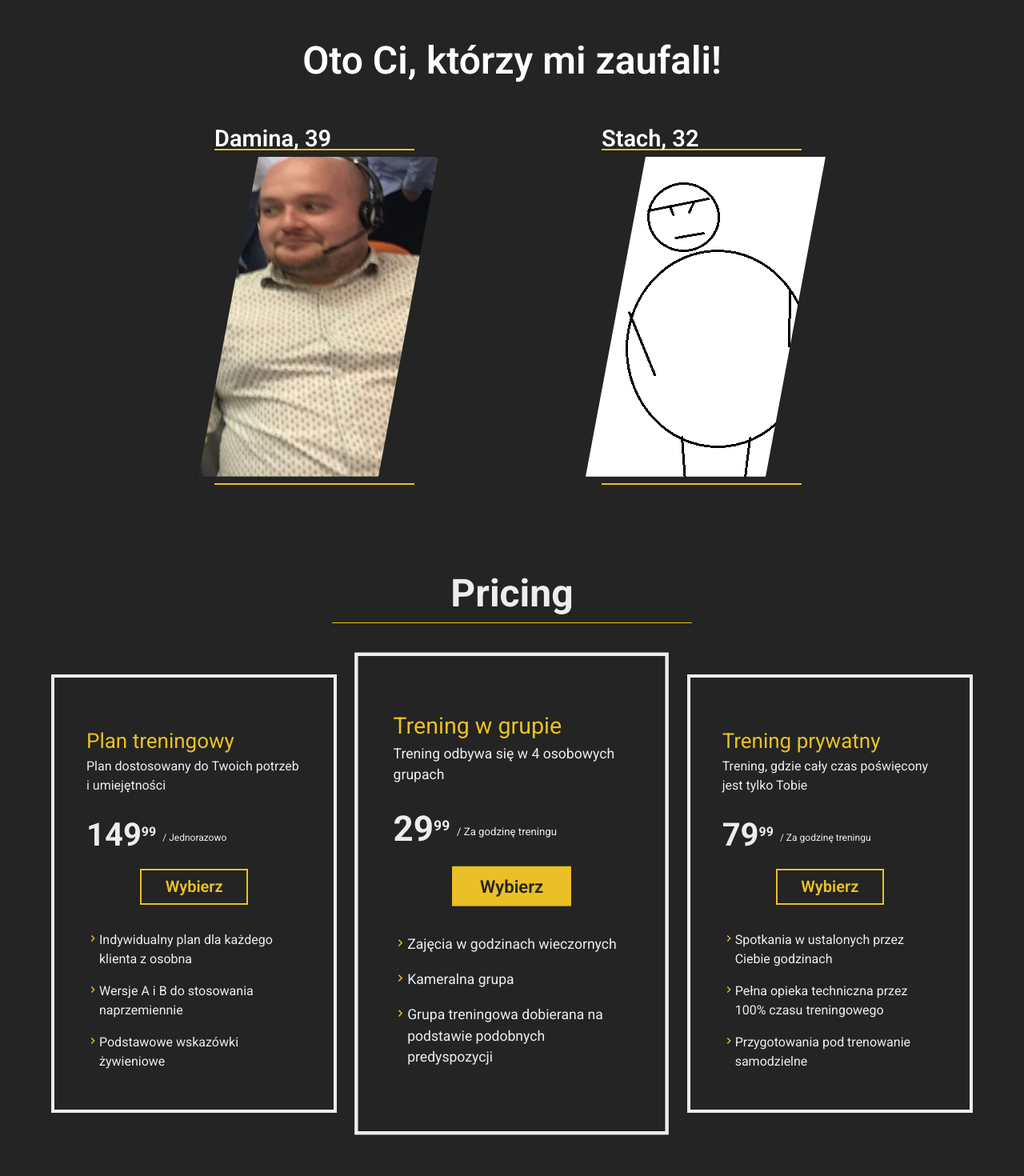
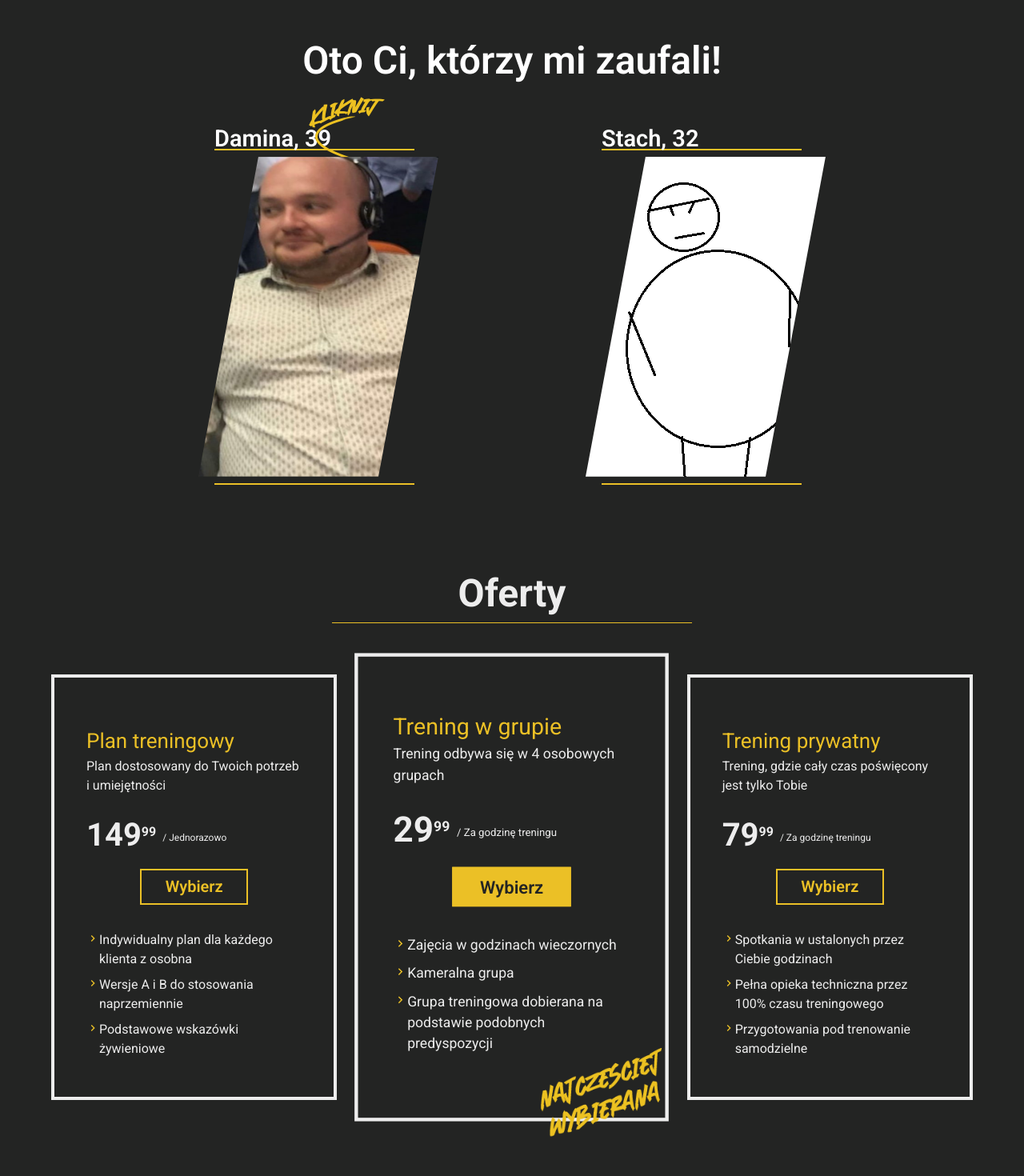
Before and after one commit to m-uchyla/personal-trainer, a React (Vite) app: page / in a window 1280 px wide. Shown: the part 1200-2670 px from the top of the page at 80% size. Built offline with nearby package versions, Linux system fonts and the light colour scheme.

Commit message:
arrow & most often chosen

```diff
--- a/src/assets/index.js
+++ b/src/assets/index.js
@@ -9,6 +9,8 @@ import damianAfter from "./img/damianPo.png"
 import logo from "./img/logo.png"
 import stachBefore from "./img/stachBefore.png"
 import stachAfter from "./img/stachAfter.png"
+import arrow from "./img/arrow.png"
+import mostChosen from "./img/mostChosen.png"
 
 export{
     Favicon,
@@ -21,5 +23,7 @@ export{
     damianAfter,
     logo,
     stachBefore,
-    stachAfter
+    stachAfter,
+    arrow,
+    mostChosen
 }
--- a/src/components/sections/Pricing.jsx
+++ b/src/components/sections/Pricing.jsx
@@ -2,11 +2,12 @@ import React from 'react'
 import { pricing } from '../../constants'
 import Button from '../modules/Button'
 import { MdKeyboardArrowRight } from "react-icons/md";
+import { mostChosen } from '../../assets';
 
 const Pricing = () => {
   return (
     <section id="pricing">
-      <h2 className='text-secondary text-[48px] text-center font-bold'>Pricing</h2>
+      <h2 className='text-secondary text-[48px] text-center font-bold'>Oferty</h2>
       <div className="bg-primary sm:w-[450px] w-[100%] h-[1px] mb-16 mx-auto" />
       <div className='flex justify-between xl:gap-20 gap-10 flex-col md:flex-row'>
         {pricing.map((offer,index)=>(
@@ -21,12 +22,20 @@ const Pricing = () => {
             <div className='w-[50%] mx-auto mb-6 mt-3'>
               <Button text={"Wybierz"} variation={(index === 1) ? 1 : 2} />
             </div>
+            <div className='sm:mb-0 mb-10'>
             {offer.features.map((feature, index) => (
               <div key={"pricingFeature"+index} className='text-secondary my-2 flex'>
                 <div className='mt-0.5'><MdKeyboardArrowRight color='rgb(235 192 38)'/></div>
                 {feature}
               </div>
+
             ))}
+            </div>
+            {(index === 1) ?
+            <div className='relative'>
+              <img src={mostChosen} className='md:scale-75 scale-[0.60] absolute md:top-[-65px] md:right-[-70px] top-[-110px] right-[-80px] w-[200px] h-[200px]'/>
+            </div>
+            : ""}
           </div>
         ))}
       </div>
--- a/src/components/sections/Transforms.jsx
+++ b/src/components/sections/Transforms.jsx
@@ -1,6 +1,7 @@
 import React, {useState} from 'react'
 import ReactCardFlip from 'react-card-flip';
 import { transforms } from '../../constants';
+import { arrow } from '../../assets';
 
 const Transforms = () => {
 
@@ -24,8 +25,9 @@ const Transforms = () => {
     <section id='transforms' className='mt-20 md:mt-10 lg:mt-0 '>
         <h2 className='text-[48px] mb-10 text-center font-semibold text-white'>Oto Ci, którzy mi zaufali!</h2>
         <div className='flex justify-evenly'>
+          <img src={arrow} className='w-[100px] h-[100px] absolute left-[48vh] top-[165vh]'/>
           {transforms.map((transform, index) => (
-            <div className=''>
+            <div key={"transform"+index}>
               <h4 className='ml-5 mb-[-10px] text-[29px] text-white font-semibold'>{transform.name}, {transform.age}</h4>
               {/*
               <h5 className={`text-end mr-8 mb-[-5px] text-[22px] text-white`}>{flipped[index] ? "AFTER" : "BEFORE"}</h5>
```
Also changed, not shown: src/assets/img/arrow.png (added), src/assets/img/mostChosen.png (added).
